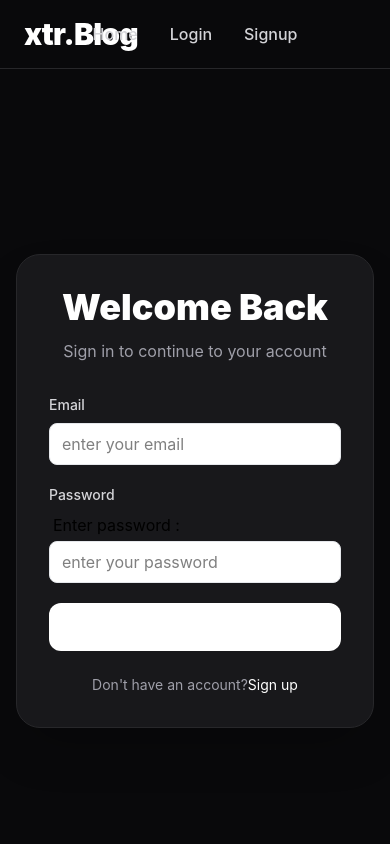
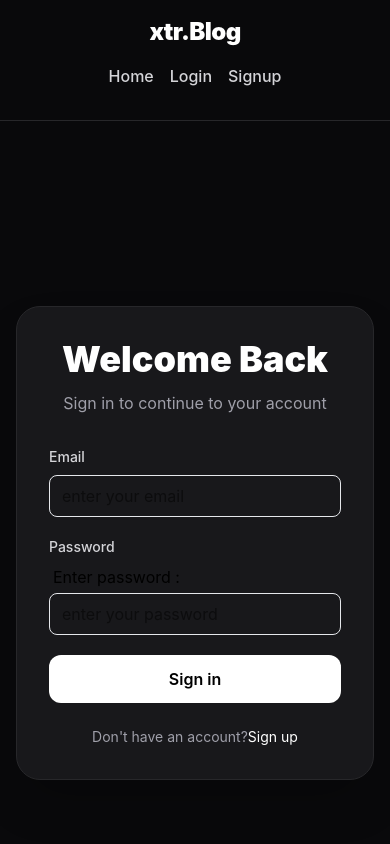
Before and after one commit to xtr0705/xtr-blog, a React (Vite) app: page /Login in a window 390 px wide. Shown: the top 844 px of the page. Built offline with nearby package versions, Linux system fonts and the light colour scheme; no server answers.

Commit message:
fix : styling: header, button, Input and createPost for mobile

```diff
--- a/src/components/Header/Header.jsx
+++ b/src/components/Header/Header.jsx
@@ -31,18 +31,18 @@ function Header() {
   return (
     <header className='w-full border-b border-zinc-800 bg-zinc-950 sticky top-0 z-50 backdrop-blur'>
 
-      <div className='max-w-7xl mx-auto px-6 py-4 grid grid-cols-3 items-center'>
+      <div className='max-w-7xl mx-auto px-4 py-4 flex flex-col md:grid md:grid-cols-3 gap-4 md:gap-0 items-center'>
 
         <Link
           to="/"
-          className="text-3xl font-black text-white tracking-tight hover:text-zinc-300 transition"
+          className="text-2xl md:text-3xl font-black text-white tracking-tight hover:text-zinc-300 transition"
         >
           xtr.Blog
         </Link>
 
         <nav className='flex justify-center'>
 
-          <ul className='flex items-center gap-8'>
+          <ul className='flex flex-wrap justify-center items-center gap-4 md:gap-8'>
 
             {navItems.map((item) =>
               item.active ? (
@@ -59,13 +59,12 @@ function Header() {
               ) : null
             )}
 
-
           </ul>
 
 
         </nav>
 
-        <div className='flex justify-end' >
+        <div className='flex justify-center md:justify-end w-full'>
           {authStatus && (
             <li className='ml-4'>
               <LogoutButton />
--- a/src/components/Input/Button.jsx
+++ b/src/components/Input/Button.jsx
@@ -1,12 +1,11 @@
 function Button({
   children,
-  className='',
-  textColor='text-white',
+  className='cursor-pointer',
   bgColor='bg-blue-600',
   ...props
 }){
   return(
-    <button className={`px-4 py-2 rounded-lg ${bgColor} ${textColor} ${className}`} {...props} >
+    <button className={`px-4 py-2 rounded-lg ${bgColor} ${className}`} {...props} >
       {children}
     </button>
   )
--- a/src/components/Input/Input.jsx
+++ b/src/components/Input/Input.jsx
@@ -15,7 +15,7 @@ const Input = forwardRef(function Input({
       }
       <input
         type={type}
-        className={`px-3 py-2 rounded-lg bg-white text-black outline-none focus:bg-gray-50 duration-200 border border-gray-200 w-full ${className}`}
+        className={`px-3 py-2 rounded-lg  text-black outline-none focus:duration-200 border border-gray-200 w-full ${className}`}
         ref={ref}
         {...props}
       />
--- a/src/pages/createPost.jsx
+++ b/src/pages/createPost.jsx
@@ -35,7 +35,7 @@ function CreatePost() {
 
   return (
 
-    <div className="min-h-screen bg-zinc-950 text-white px-4 py-16">
+    <div className="min-h-screen bg-zinc-950 text-white px-4 py-10 md:py-16">
 
       <div className="max-w-3xl mx-auto">
 
@@ -45,9 +45,9 @@ function CreatePost() {
             Create
           </p>
 
-          <h1 className="text-5xl font-black font-[Sora] leading-tight mb-4">
+          <h1 className="text-4xl md:text-5xl font-black leading-tight mb-4">
             Write Something
-            <span className="italic font-thin text-zinc-400 block">
+            <span className="font-[Serif] font-thin italic block text-zinc-400">
               Interesting
             </span>
           </h1>
@@ -60,26 +60,21 @@ function CreatePost() {
 
         <form
           onSubmit={handleSubmit(uploadPost)}
-          className="bg-zinc-900 border border-zinc-800 rounded-3xl p-8 space-y-6"
+          className="bg-zinc-900 border border-zinc-800 rounded-3xl p-6 md:p-8 space-y-6"
         >
 
-          {/* Upload */}
-
           <div>
-
             <label className="block text-sm font-medium text-zinc-300 mb-3">
               Featured Image
             </label>
 
             <Input
               type="file"
-              className="w-full bg-zinc-950 border border-zinc-800 rounded-xl px-4 py-3 text-zinc-300 file:mr-4 file:bg-white file:text-black file:border-0 file:px-4 file:py-2 file:rounded-lg file:font-medium hover:file:bg-zinc-200"
+              className="
+              w-full bg-zinc-950 focus:bg-zinc-950 border border-zinc-800 rounded-xl px-4 py-3 text-zinc-400 focus:outline-none file:bg-black file:text-white file:border file:border-zinc-700 file:rounded-lg file:px-4 file:py-2 file:mr-4 file:hover:bg-zinc-900 focus:border-zinc-600 transition"
               {...register('image')}
             />
-
           </div>
-
-          {/* Title */}
 
           <div>
 
@@ -96,8 +91,6 @@ function CreatePost() {
 
           </div>
 
-          {/* Content */}
-
           <div>
 
             <label className="block text-sm font-medium text-zinc-300 mb-3">
@@ -111,8 +104,6 @@ function CreatePost() {
             />
 
           </div>
-
-          {/* Button */}
 
           <Button
             type='submit'
```
